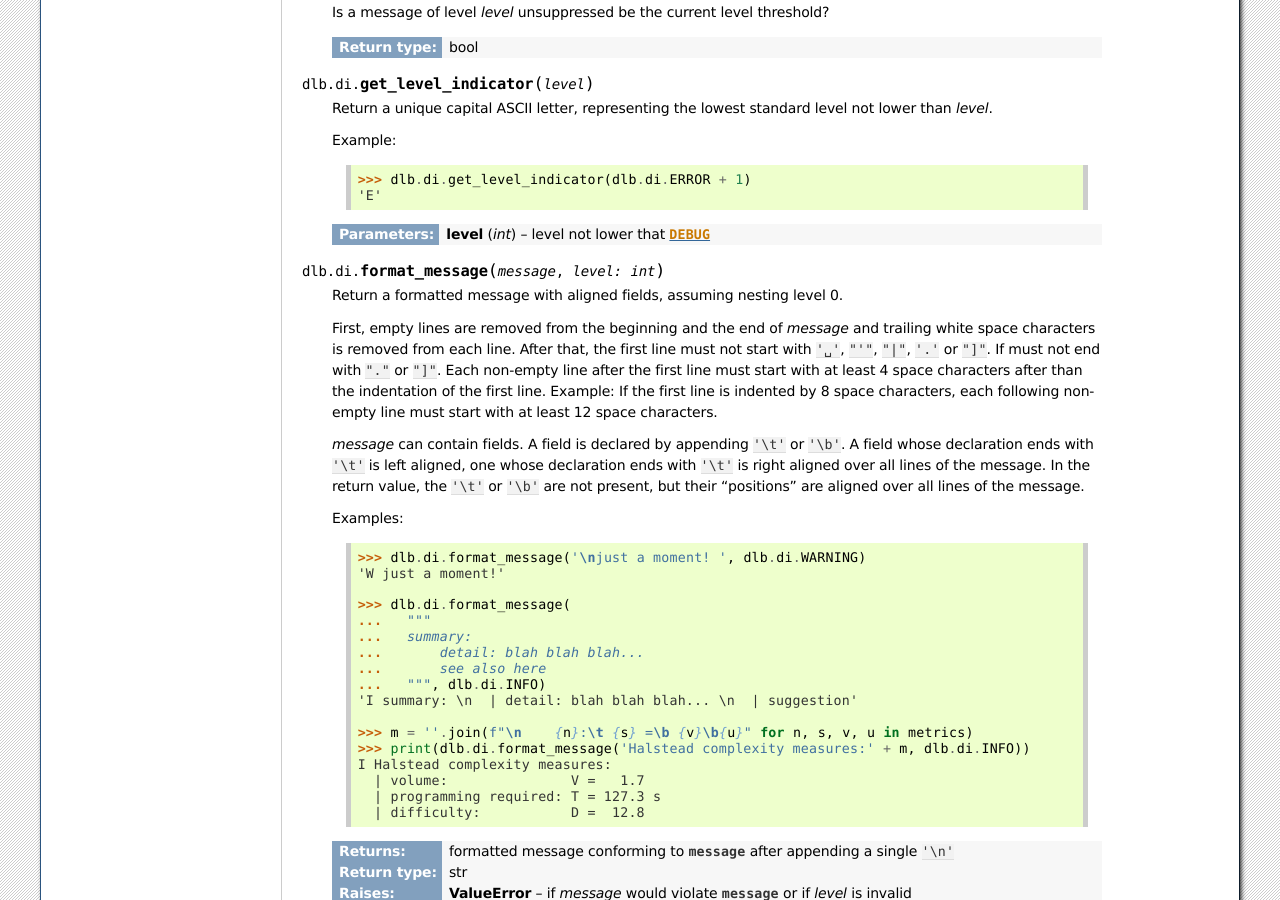
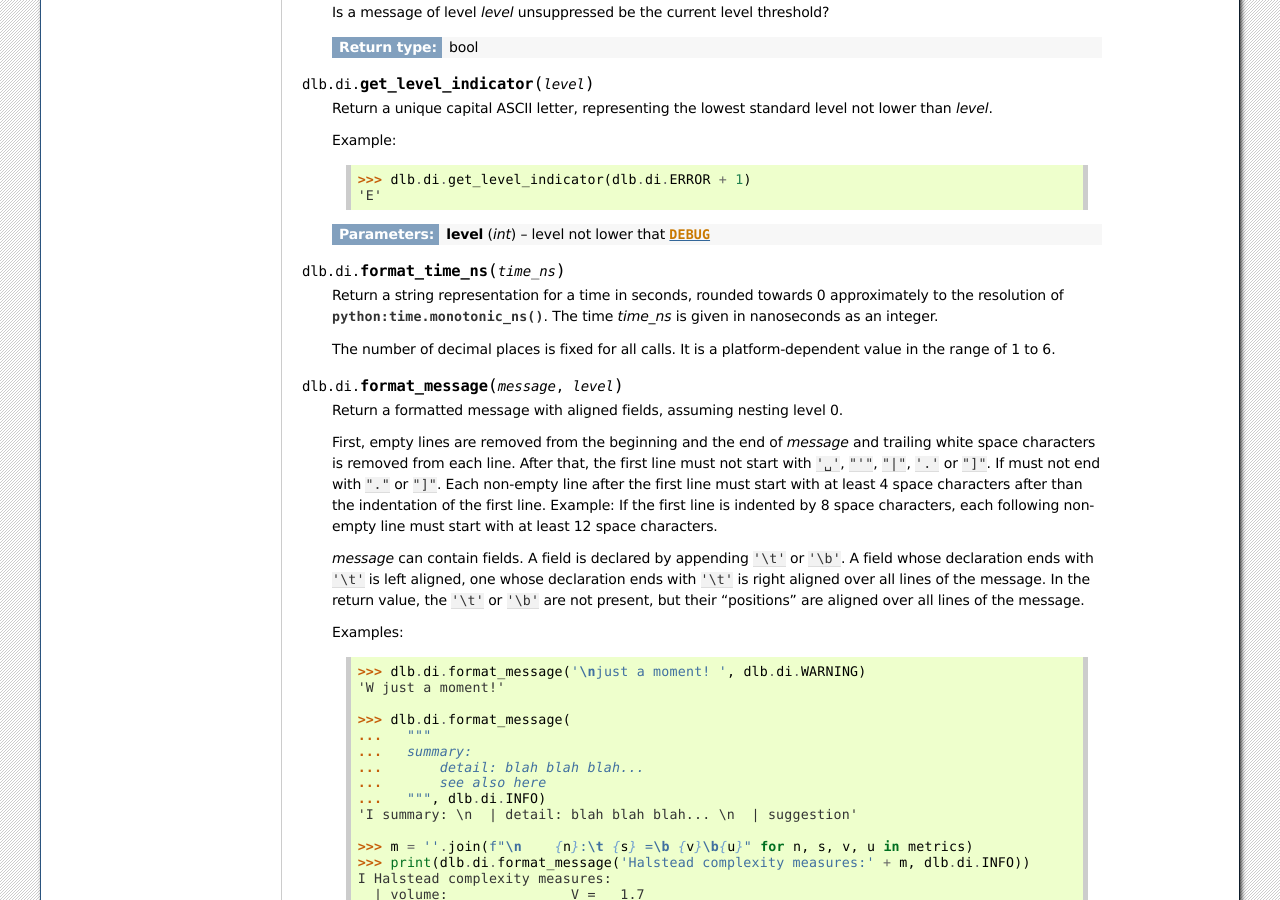
Before and after one commit to dlu-ch/dlb, a Sphinx documentation site: the page built from doc/di.rst, in a window 1280 px wide and 900 px high, scrolled down 2711 px. Built offline with Sphinx 7.4.7, drawn with Linux system fonts in a browser that asks for light colours.

Commit message:
Add documentation for dlb.di.format_time_ns()

```diff
--- a/doc/di.rst
+++ b/doc/di.rst
@@ -189,7 +189,14 @@ Module content
    :param level: level not lower that :attr:`DEBUG`
    :type level: int
 
-.. function:: format_message(message, level: int)
+.. function:: format_time_ns(time_ns)
+
+   Return a string representation for a time in seconds, rounded towards 0 approximately to the resolution of
+   :func:`python:time.monotonic_ns()`. The time *time_ns* is given in nanoseconds as an integer.
+
+   The number of decimal places is fixed for all calls. It is a platform-dependent value in the range of 1 to 6.
+
+.. function:: format_message(message, level)
 
    Return a formatted message with aligned fields, assuming nesting level 0.
 
```
Also changed, not shown: 2 other files.
